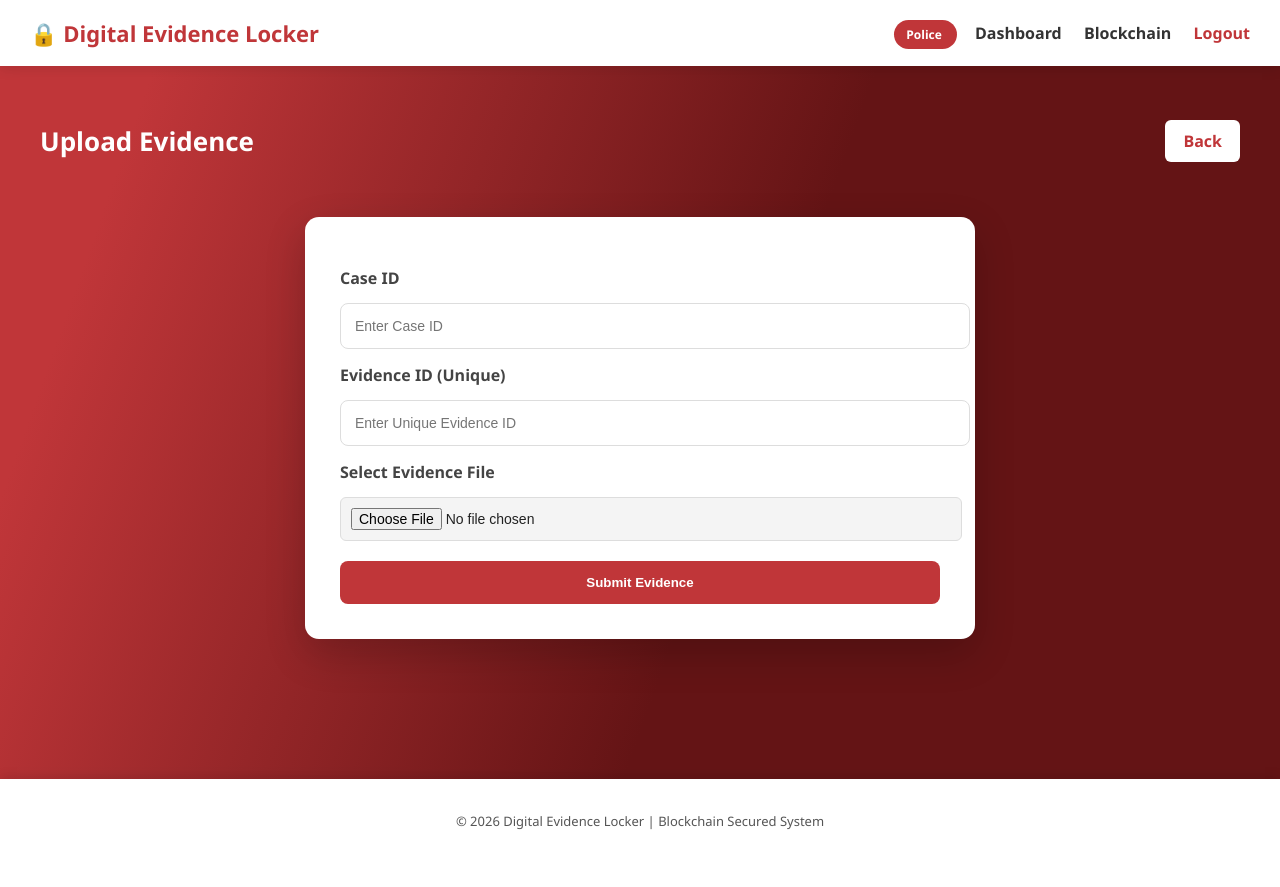
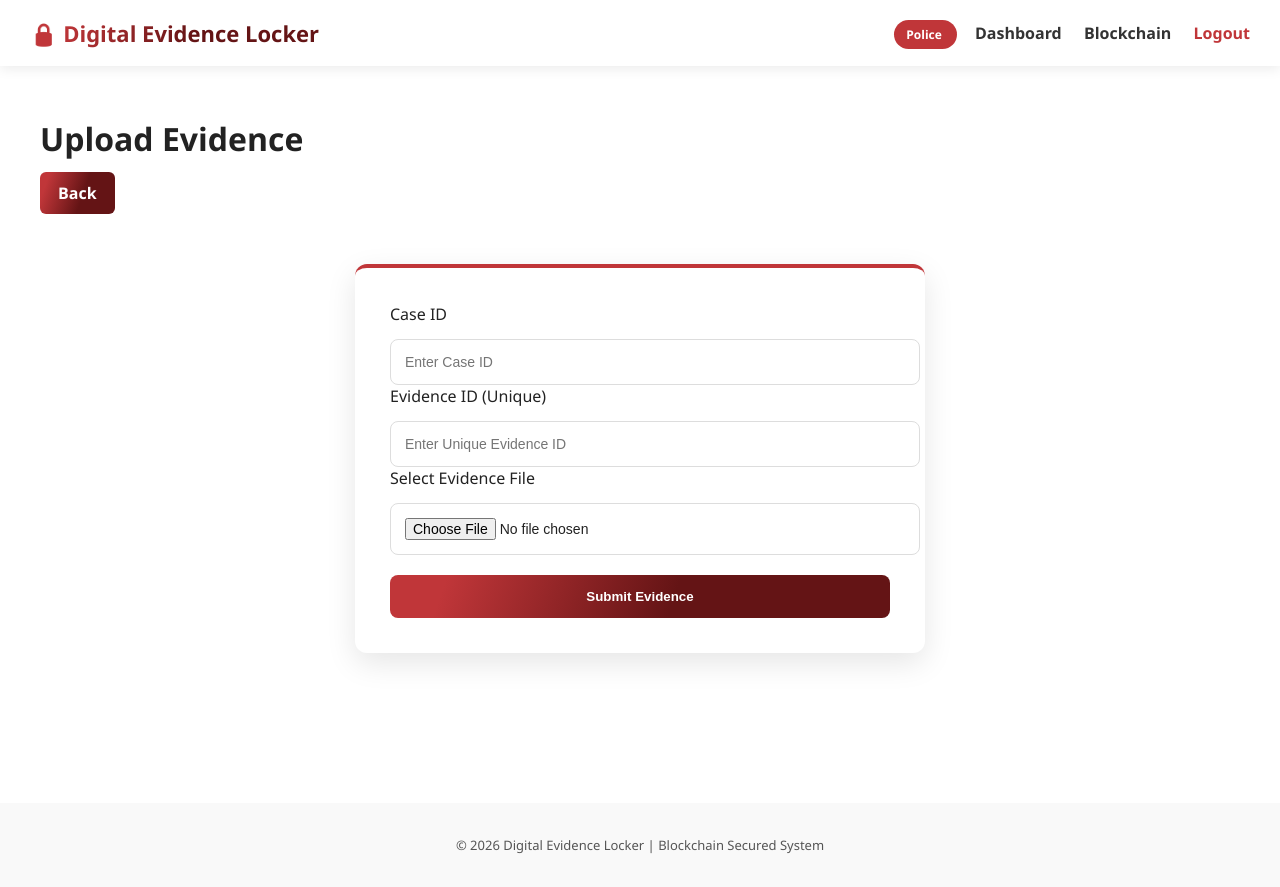
Before and after one commit to Shakthi960/DigitalEvidenceLocker, a Flask app: page /upload in a window 1280 px wide. Before the commit the page ends 830 px from the top, so only its background shows below. Run offline with Flask 3, Linux system fonts and the light colour scheme; the visitor is signed in with stand-in values (Sample User, id 1).

Commit message:
Add files via upload

```diff
--- a/static/style.css
+++ b/static/style.css
@@ -1,18 +1,21 @@
-/* ---------- GLOBAL ---------- */
+/* ============================= */
+/* GLOBAL */
+/* ============================= */
 
 body {
   margin: 0;
   font-family: "Segoe UI", Arial, sans-serif;
-  background-image: linear-gradient(
-    109.6deg,
-    rgba(192,54,57,1) 11.2%,
-    rgba(100,20,21,1) 56.8%
-  );
-  min-height: 100vh;
+  background: #ffffff;
   color: #222;
 }
 
-/* ---------- NAVBAR ---------- */
+.container {
+  padding: 30px 40px;
+}
+
+/* ============================= */
+/* NAVBAR */
+/* ============================= */
 
 .navbar {
   background: #ffffff;
@@ -20,13 +23,19 @@ body {
   display: flex;
   justify-content: space-between;
   align-items: center;
-  box-shadow: 0 3px 12px rgba(0,0,0,0.1);
+  box-shadow: 0 3px 12px rgba(0,0,0,0.08);
 }
 
 .logo {
   font-size: 22px;
   font-weight: bold;
-  color: #c03639;
+  background: linear-gradient(
+    109.6deg,
+    rgba(192,54,57,1) 11.2%,
+    rgba(100,20,21,1) 56.8%
+  );
+  background-clip: text;
+  -webkit-text-fill-color: transparent;
 }
 
 .nav-right a {
@@ -45,21 +54,18 @@ body {
   color: #c03639 !important;
 }
 
-/* ---------- CONTAINER ---------- */
-
-.container {
-  padding: 40px;
-}
-
-/* ---------- CARD ---------- */
+/* ============================= */
+/* CARDS */
+/* ============================= */
 
 .card {
   background: #ffffff;
   padding: 35px;
-  max-width: 480px;
-  margin: 80px auto;
-  border-radius: 14px;
-  box-shadow: 0 15px 40px rgba(0,0,0,0.2);
+  max-width: 500px;
+  margin: 60px auto;
+  border-radius: 12px;
+  box-shadow: 0 10px 30px rgba(0,0,0,0.1);
+  border-top: 4px solid #c03639;
 }
 
 .card h2 {
@@ -68,7 +74,9 @@ body {
   color: #c03639;
 }
 
-/* ---------- INPUTS ---------- */
+/* ============================= */
+/* INPUTS */
+/* ============================= */
 
 input, textarea {
   width: 100%;
@@ -83,16 +91,22 @@ input, textarea {
 input:focus, textarea:focus {
   border-color: #c03639;
   outline: none;
-  box-shadow: 0 0 0 2px rgba(192,54,57,0.2);
+  box-shadow: 0 0 0 2px rgba(192,54,57,0.15);
 }
 
-/* ---------- BUTTON ---------- */
+/* ============================= */
+/* BUTTONS */
+/* ============================= */
 
 button {
   width: 100%;
   margin-top: 20px;
   padding: 14px;
-  background: #c03639;
+  background: linear-gradient(
+    109.6deg,
+    rgba(192,54,57,1) 11.2%,
+    rgba(100,20,21,1) 56.8%
+  );
   color: white;
   font-weight: 600;
   border: none;
@@ -102,10 +116,30 @@ button {
 }
 
 button:hover {
-  background: #8a1f22;
+  opacity: 0.9;
 }
 
-/* ---------- ROLE BADGE ---------- */
+.primary-btn {
+  background: linear-gradient(
+    109.6deg,
+    rgba(192,54,57,1) 11.2%,
+    rgba(100,20,21,1) 56.8%
+  );
+  color: white;
+  padding: 10px 18px;
+  border-radius: 6px;
+  text-decoration: none;
+  font-weight: 600;
+  transition: 0.3s;
+}
+
+.primary-btn:hover {
+  opacity: 0.9;
+}
+
+/* ============================= */
+/* ROLE BADGE */
+/* ============================= */
 
 .role-badge {
   background: #c03639;
@@ -116,7 +150,9 @@ button:hover {
   font-weight: bold;
 }
 
-/* ---------- ALERTS ---------- */
+/* ============================= */
+/* ALERTS */
+/* ============================= */
 
 .alert {
   padding: 14px;
@@ -135,32 +171,34 @@ button:hover {
   color: #721c24;
 }
 
-/* ---------- TABLE CARD ---------- */
+/* ============================= */
+/* TABLE */
+/* ============================= */
 
 .table-card {
   background: #ffffff;
   padding: 25px;
-  border-radius: 14px;
+  border-radius: 12px;
   margin-top: 30px;
-  box-shadow: 0 12px 30px rgba(0,0,0,0.2);
+  box-shadow: 0 10px 25px rgba(0,0,0,0.08);
+  overflow-x: auto;
 }
-
-/* ---------- TABLE ---------- */
 
 table {
   width: 100%;
   border-collapse: collapse;
-  font-size: 14px;
+  min-width: 600px;
 }
 
 th, td {
   padding: 14px;
   text-align: center;
   border-bottom: 1px solid #eee;
+  font-size: 14px;
 }
 
 th {
-  background: #f4f4f4;
+  background: #f9f9f9;
   color: #c03639;
   font-weight: bold;
 }
@@ -169,7 +207,9 @@ tr:hover {
   background: #fafafa;
 }
 
-/* ---------- SMALL BUTTONS ---------- */
+/* ============================= */
+/* SMALL BUTTONS */
+/* ============================= */
 
 .small-btn {
   background: #f4f4f4;
@@ -188,16 +228,19 @@ tr:hover {
   color: white;
 }
 
-.small-btn.verify {
+.transfer-btn {
+  background: #007bff;
+  color: white;
+}
+
+.verify-btn {
   background: #28a745;
   color: white;
 }
 
-.small-btn.verify:hover {
-  background: #1e7e34;
-}
-
-/* ---------- STATUS BADGES ---------- */
+/* ============================= */
+/* STATUS BADGES */
+/* ============================= */
 
 .status {
   padding: 6px 10px;
@@ -207,235 +250,16 @@ tr:hover {
   color: white;
 }
 
-.status.uploaded {
-  background: #ffc107;
-  color: black;
-}
+.status.uploaded { background: #ffc107; color: black; }
+.status.transferred-to-forensic,
+.status.transferred-to-court { background: #17a2b8; }
+.status.forensic-verified { background: #28a745; }
+.status.court-approved { background: #6f42c1; }
+.status.tampered { background: #dc3545; }
 
-.status.transferred-to-forensic,
-.status.transferred-to-court {
-  background: #17a2b8;
-}
-
-.status.forensic-verified {
-  background: #28a745;
-}
-
-.status.court-approved {
-  background: #6f42c1;
-}
-
-.status.tampered {
-  background: #dc3545;
-}
-
-/* ---------- BLOCKCHAIN ---------- */
-
-.blockchain {
-  display: grid;
-  gap: 20px;
-}
-
-.block {
-  background: #ffffff;
-  padding: 20px;
-  border-radius: 12px;
-  box-shadow: 0 10px 25px rgba(0,0,0,0.2);
-}
-
-.block h3 {
-  color: #c03639;
-}
-
-pre {
-  background: #f4f4f4;
-  padding: 12px;
-  border-radius: 8px;
-  overflow-x: auto;
-}
-
-/* ---------- FOOTER ---------- */
-
-.footer {
-  text-align: center;
-  padding: 20px;
-  margin-top: 60px;
-  background: #ffffff;
-  color: #555;
-  font-size: 13px;
-  box-shadow: 0 -3px 10px rgba(0,0,0,0.1);
-}
-
-/* ---------- LOGIN PAGE ---------- */
-
-.login-wrapper {
-  display: flex;
-  justify-content: center;
-  align-items: center;
-  min-height: 80vh;
-}
-
-.login-card {
-  text-align: center;
-  animation: fadeIn 0.6s ease-in-out;
-}
-
-.login-card h2 {
-  margin-bottom: 8px;
-  font-size: 24px;
-  color: #c03639;
-}
-
-.login-subtext {
-  font-size: 14px;
-  color: #666;
-  margin-bottom: 25px;
-}
-
-.login-form input {
-  font-size: 14px;
-}
-
-@keyframes fadeIn {
-  from {
-    opacity: 0;
-    transform: translateY(15px);
-  }
-  to {
-    opacity: 1;
-    transform: translateY(0);
-  }
-}
-
-/* ---------- DASHBOARD HEADER ---------- */
-
-.dashboard-header {
-  display: flex;
-  justify-content: space-between;
-  align-items: center;
-  margin-bottom: 25px;
-}
-
-.dashboard-header h1 {
-  color: #ffffff;
-  font-size: 26px;
-}
-
-/* ---------- PRIMARY BUTTON ---------- */
-
-.primary-btn {
-  background: #ffffff;
-  color: #c03639;
-  padding: 10px 18px;
-  border-radius: 6px;
-  text-decoration: none;
-  font-weight: 600;
-  transition: 0.3s;
-}
-
-.primary-btn:hover {
-  background: #c03639;
-  color: #ffffff;
-}
-
-/* ---------- ACTION BUTTONS ---------- */
-
-.action-buttons a {
-  margin: 3px;
-}
-
-.transfer-btn {
-  background: #007bff;
-  color: white;
-}
-
-.transfer-btn:hover {
-  background: #0056b3;
-}
-
-.verify-btn {
-  background: #28a745;
-  color: white;
-}
-
-.verify-btn:hover {
-  background: #1e7e34;
-}
-
-/* ---------- UPLOAD PAGE ---------- */
-
-.upload-card {
-  max-width: 600px;
-  margin: 40px auto;
-}
-
-.upload-form label {
-  display: block;
-  margin-top: 15px;
-  font-weight: 600;
-  color: #444;
-}
-
-.upload-form input[type="file"] {
-  background: #f4f4f4;
-  padding: 10px;
-  border-radius: 6px;
-  border: 1px solid #ddd;
-}
-
-/* ---------- VERIFY PAGE ---------- */
-
-.verify-card {
-  max-width: 650px;
-  margin: 40px auto;
-}
-
-.evidence-info {
-  background: #f9f9f9;
-  padding: 15px;
-  border-radius: 8px;
-  margin-bottom: 20px;
-  border-left: 4px solid #c03639;
-}
-
-.verify-form label {
-  display: block;
-  margin-top: 15px;
-  font-weight: 600;
-  color: #444;
-}
-
-.verify-form input[type="file"] {
-  background: #f4f4f4;
-  padding: 10px;
-  border-radius: 6px;
-  border: 1px solid #ddd;
-}
-
-/* ---------- CHAIN PAGE ---------- */
-
-.chain-card {
-  max-width: 900px;
-  margin: 40px auto;
-}
-
-.chain-header {
-  background: #f9f9f9;
-  padding: 15px;
-  border-radius: 8px;
-  margin-bottom: 20px;
-  border-left: 4px solid #c03639;
-}
-
-.chain-table th {
-  background: #f4f4f4;
-  color: #c03639;
-  font-weight: bold;
-}
-
-.chain-table td {
-  font-size: 14px;
-}
+/* ============================= */
+/* HASH BOX */
+/* ============================= */
 
 .hash-box {
   background: #f4f4f4;
@@ -446,19 +270,55 @@ pre {
   margin-bottom: 15px;
 }
 
-.hash-comparison {
-  background: white;
+/* ============================= */
+/* FOOTER */
+/* ============================= */
+
+.footer {
+  text-align: center;
   padding: 20px;
-  border-radius: 10px;
-  margin-bottom: 20px;
+  margin-top: 60px;
+  background: #f9f9f9;
+  color: #555;
+  font-size: 13px;
 }
 
-.valid-hash {
-  color: green;
-  font-weight: bold;
+/* ============================= */
+/* RESPONSIVE */
+/* ============================= */
+
+@media (max-width: 768px) {
+
+  .container {
+    padding: 20px;
+  }
+
+  .navbar {
+    flex-direction: column;
+    align-items: flex-start;
+  }
+
+  .nav-right {
+    margin-top: 10px;
+  }
+
+  .dashboard-header {
+    flex-direction: column;
+    align-items: flex-start;
+    gap: 10px;
+  }
+
+  .card {
+    margin: 20px;
+    padding: 25px;
+  }
+
+  table {
+    font-size: 13px;
+  }
+
+  th, td {
+    padding: 10px;
+  }
+
 }
-
-.invalid-hash {
-  color: red;
-  font-weight: bold;
-}
```
